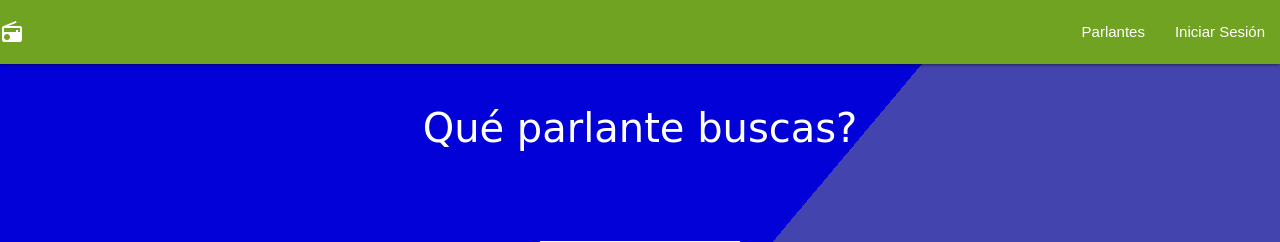
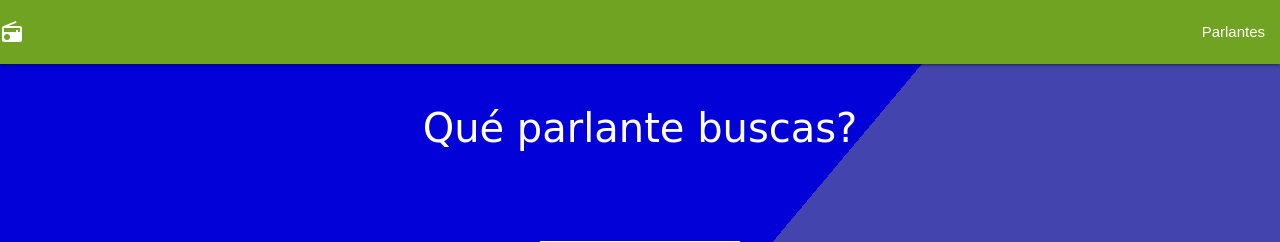
Before and after one commit to DarkKing2001/Parlantes, a Django app: page /parlantes/menu in a window 1280 px wide. Shown: the top 242 px of the page. Run offline with Django 3.2, Linux system fonts and the light colour scheme; some libraries are stand-ins or nearby versions.

Commit message:
Se borro una opcion de la barra de navegacion

```diff
--- a/prueba/parlantes/templates/parlantes/base.html
+++ b/prueba/parlantes/templates/parlantes/base.html
@@ -31,7 +31,6 @@
               <a href="menu" class="brand-logo"><i class="large material-icons">radio</i></a>
               <ul id="nav-mobile" class="right hide-on-med-and-down">
                 <li><a href="tipo_parlante">Parlantes</a></li>
-                <li><a href="registro.html">Iniciar Sesión</a></li>
               </ul>
             </div>
         </nav>
```
